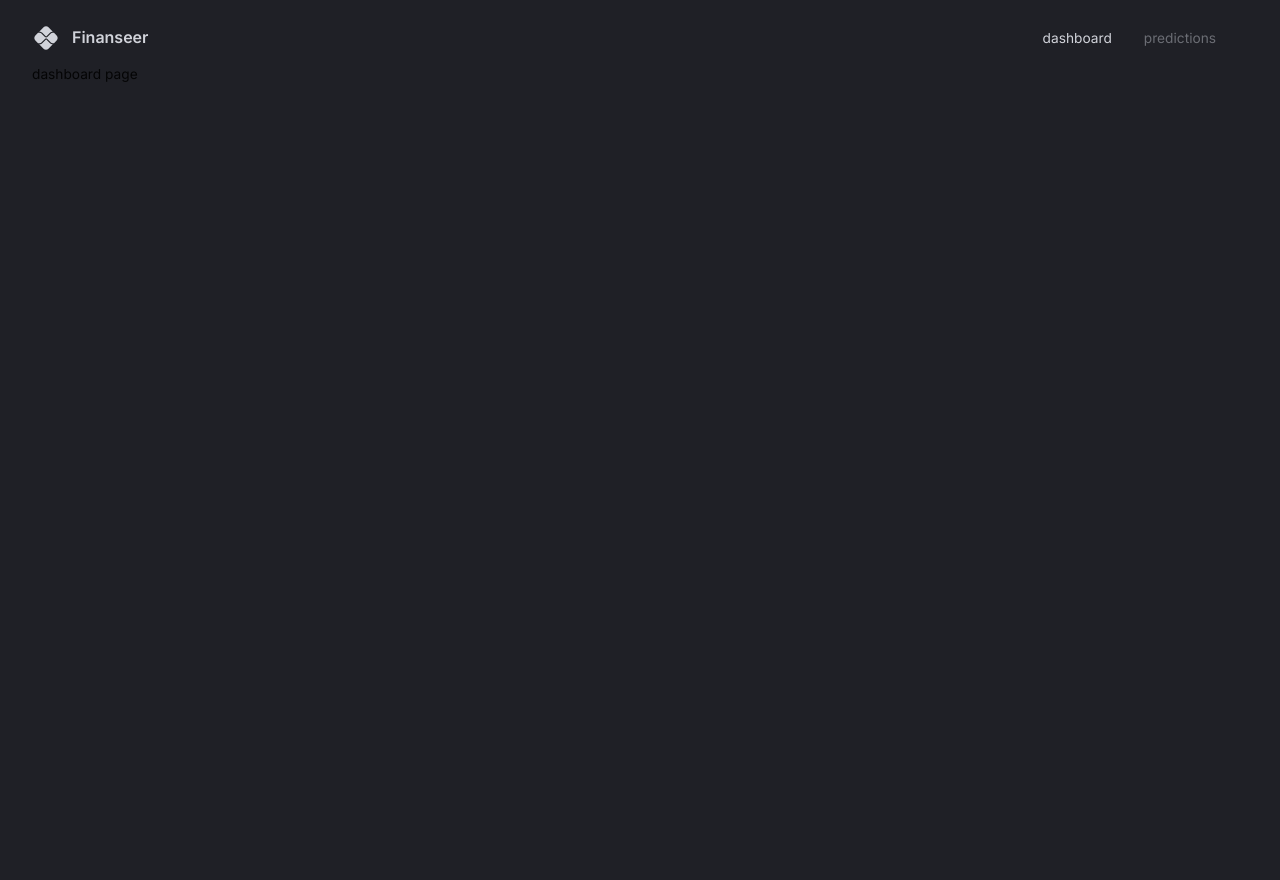
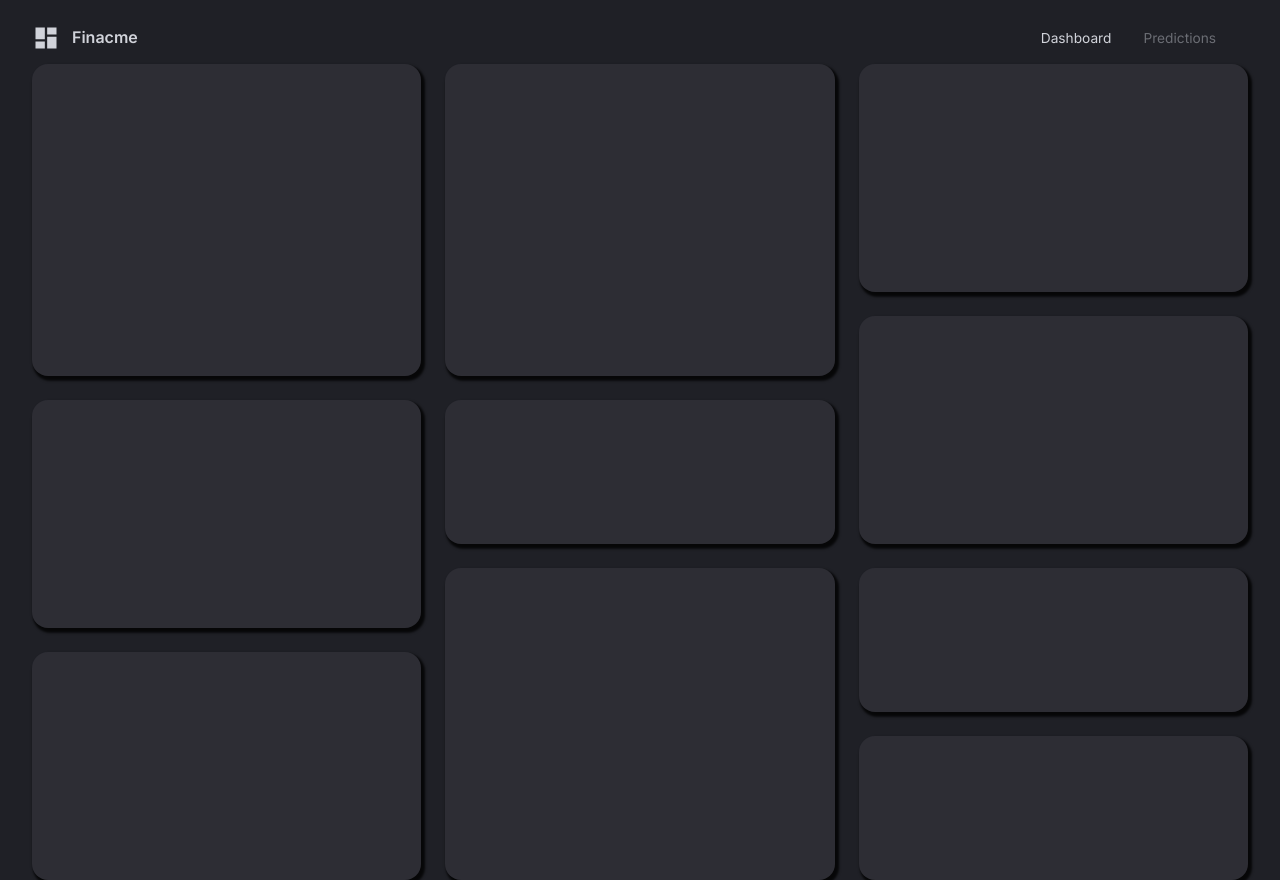
Before and after one commit to kiltro-dev/client-financial-dashboard, a React (Vite) app: page / in a window 1280 px wide. Before the commit the page ends 800 px from the top, so only its background shows below. Built offline with nearby package versions, Linux system fonts and the light colour scheme.

Commit message:
dashboard layout part 1

```diff
--- a/src/App.tsx
+++ b/src/App.tsx
@@ -3,6 +3,7 @@
 import { themeSettings } from './theme';
 import { BrowserRouter, Route, Routes } from 'react-router-dom';
 import Navbar from '@/components/Navbar';
+import Dashboard from '@/views/Dashboard'
 
 function App() {
   const theme = useMemo(() => createTheme(themeSettings), []);
@@ -14,7 +15,7 @@
           <Box width="100%" height="100%" padding="1rem 2rem 4rem 2rem">
             <Navbar />
             <Routes>
-              <Route path="/" element={<div>dashboard page</div>} />
+              <Route path="/" element={<Dashboard />} />
               <Route path="/predictions" element={<div>prediction page</div>} />
             </Routes>
           </Box>
--- /dev/null
+++ b/src/components/DashboardCard.tsx
@@ -0,0 +1,10 @@
+import { Box } from '@mui/material';
+import { styled } from '@mui/system';
+
+const DashboardCard = styled(Box)(({ theme }) => ({
+  backgroundColor: theme.palette.background.light,
+  borderRadius: '1rem',
+  boxShadow: '0.15rem 0.2rem 0.15rem 0.1rem rgba(0, 0, 0, .8)',
+}));
+
+export default DashboardCard;
--- a/src/components/Navbar.tsx
+++ b/src/components/Navbar.tsx
@@ -1,6 +1,7 @@
 import { useState } from 'react';
 import { Link } from 'react-router-dom';
-import PixIcon from '@mui/icons-material/Pix';
+import { Dashboard } from '@mui/icons-material';
+
 import { Box, Typography, useTheme } from '@mui/material';
 import FlexBetween from './FlexBetween';
 
@@ -13,9 +14,9 @@
     <FlexBetween mb="0.25rem" p="0.5rem 0rem" color={palette.grey[300]}>
       {/* left side */}
       <FlexBetween gap="0.75rem">
-        <PixIcon sx={{ fontSize: '28px' }} />
+        <Dashboard sx={{ fontSize: '28px' }} />
         <Typography variant="h4" fontSize="16px">
-          Finanseer
+          Finacme
         </Typography>
       </FlexBetween>
 
@@ -30,7 +31,7 @@
               textDecoration: 'inherit',
             }}
           >
-            dashboard
+            Dashboard
           </Link>
         </Box>
         <Box sx={{ '&:hover': { color: palette.primary[100] } }}>
@@ -42,7 +43,7 @@
               textDecoration: 'inherit',
             }}
           >
-            predictions
+            Predictions
           </Link>
         </Box>
         <Box></Box>
--- /dev/null
+++ b/src/views/Dashboard.tsx
@@ -0,0 +1,90 @@
+import DashboardCard from '@/components/DashboardCard';
+import { Box, useMediaQuery } from '@mui/material';
+
+type Props = {};
+
+const gridTemplateLargeScreens = `
+  "a b c"
+  "a b c"
+  "a b c"
+  "a b f"
+  "d e f"
+  "d e f"
+  "d h i"
+  "g h i"
+  "g h j"
+  "g h j"
+`;
+
+const gridTemplateSmallScreens = `
+  "a"
+  "a"
+  "a"
+  "a"
+  "b"
+  "b"
+  "b"
+  "b"
+  "c"
+  "c"
+  "c"
+  "d"
+  "d"
+  "d"
+  "e"
+  "e"
+  "f"
+  "f"
+  "f"
+  "g"
+  "g"
+  "g"
+  "h"
+  "h"
+  "h"
+  "h"
+  "i"
+  "i"
+  "j"
+  "j"
+
+`;
+
+const Dashboard = (props: Props) => {
+  const isAboveMediumScreens = useMediaQuery('(min-width: 1014px)');
+  return (
+    <Box
+      width={'100%'}
+      height={'100%'}
+      display={'grid'}
+      gap={'1.5rem'}
+      sx={
+        isAboveMediumScreens
+          ? {
+              gridTemplateColumns: 'repeat(3, minmax(305px, 1fr))',
+              gridTemplateRows: 'repeat(10, minmax(60px, 1fr))',
+              gridTemplateAreas: gridTemplateLargeScreens,
+            }
+          : {
+              gridAutoColumns: '1fr',
+              gridAutoRows: '80px',
+              gridTemplateAreas: gridTemplateSmallScreens,
+            }
+      }
+    >
+      <DashboardCard></DashboardCard>
+      <DashboardCard gridArea={'a'}></DashboardCard>
+      <DashboardCard gridArea={'b'}></DashboardCard>
+      <DashboardCard gridArea={'c'}></DashboardCard>
+      <DashboardCard gridArea={'d'}></DashboardCard>
+      <DashboardCard gridArea={'e'}></DashboardCard>
+      <DashboardCard gridArea={'f'}></DashboardCard>
+      <DashboardCard gridArea={'g'}></DashboardCard>
+      <DashboardCard gridArea={'h'}></DashboardCard>
+      <DashboardCard gridArea={'i'}></DashboardCard>
+      <DashboardCard gridArea={'j'}></DashboardCard>
+    </Box>
+  );
+};
+
+export default Dashboard;
```
